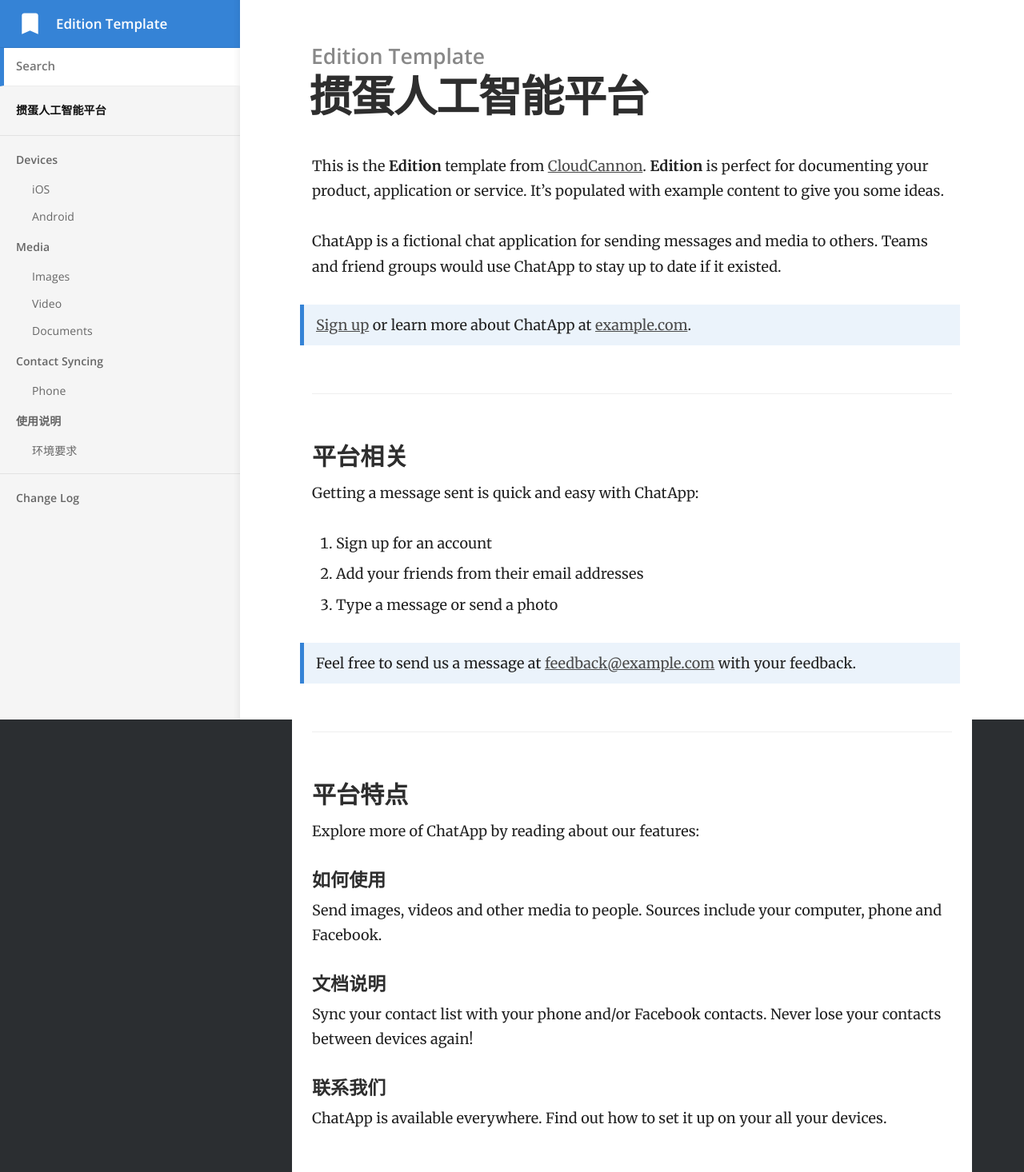
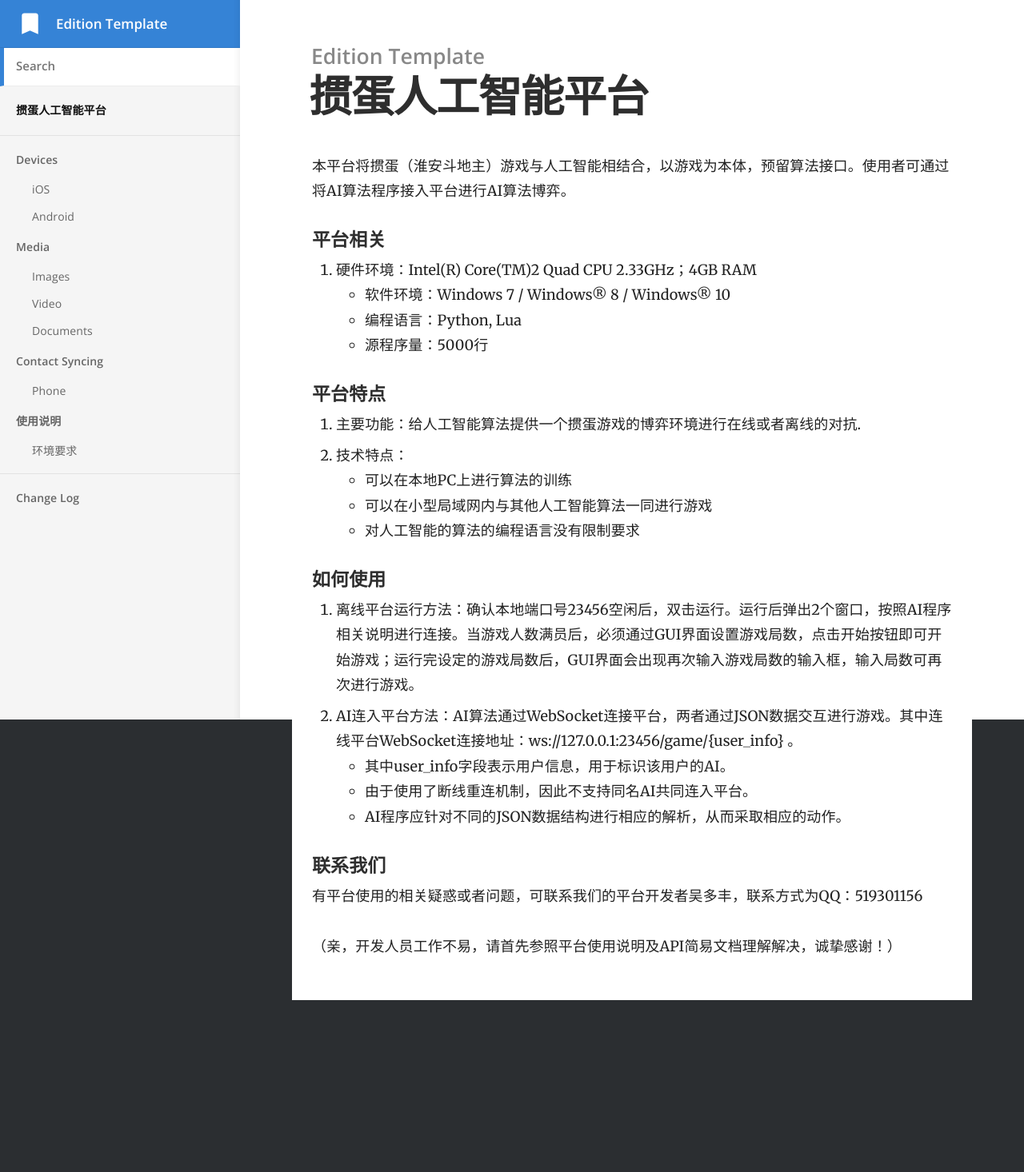
Before and after one commit to njuptGD/njuptGD.github.io, a Jekyll site: the page built from index.md, in a window 1280 px wide. Shown: the whole page at 80% size. Built offline with Jekyll 4.4.1, drawn with Linux system fonts in a browser that asks for light colours; after the commit the page ends 1251 px from its top, so only the background shows below that.

Commit message:
更新首页

```diff
--- a/index.md
+++ b/index.md
@@ -2,37 +2,34 @@
 title: 掼蛋人工智能平台
 ---
 
-This is the **Edition** template from [CloudCannon](http://cloudcannon.com/).
-**Edition** is perfect for documenting your product, application or service.
-It's populated with example content to give you some ideas.
+本平台将掼蛋（淮安斗地主）游戏与人工智能相结合，以游戏为本体，预留算法接口。使用者可通过将AI算法程序接入平台进行AI算法博弈。
 
-ChatApp is a fictional chat application for sending messages and media to others.
-Teams and friend groups would use ChatApp to stay up to date if it existed.
 
-> [Sign up](http://example.com/signup) or learn more about ChatApp at [example.com](http://example.com/).
+#### 平台相关
 
-### 平台相关
+1. 硬件环境：Intel(R) Core(TM)2 Quad CPU 2.33GHz；4GB RAM
++ 软件环境：Windows 7 / Windows® 8 / Windows® 10
++ 编程语言：Python, Lua
++ 源程序量：5000行
 
-Getting a message sent is quick and easy with ChatApp:
+#### 平台特点
 
-1. Sign up for an account
-2. Add your friends from their email addresses
-3. Type a message or send a photo
-
-> Feel free to send us a message at [feedback@example.com](mailto:feedback@example.com) with your feedback.
-
-### 平台特点
-
-Explore more of ChatApp by reading about our features:
+1. 主要功能：给人工智能算法提供一个掼蛋游戏的博弈环境进行在线或者离线的对抗.
+2. 技术特点：
+  + 可以在本地PC上进行算法的训练
+  + 可以在小型局域网内与其他人工智能算法一同进行游戏
+  + 对人工智能的算法的编程语言没有限制要求
 
 #### 如何使用
 
-Send images, videos and other media to people. Sources include your computer, phone and Facebook.
-
-#### 文档说明
-
-Sync your contact list with your phone and/or Facebook contacts. Never lose your contacts between devices again!
+1. 离线平台运行方法：确认本地端口号23456空闲后，双击运行。运行后弹出2个窗口，按照AI程序相关说明进行连接。当游戏人数满员后，必须通过GUI界面设置游戏局数，点击开始按钮即可开始游戏；运行完设定的游戏局数后，GUI界面会出现再次输入游戏局数的输入框，输入局数可再次进行游戏。
+2. AI连入平台方法：AI算法通过WebSocket连接平台，两者通过JSON数据交互进行游戏。其中连线平台WebSocket连接地址：ws://127.0.0.1:23456/game/{user_info} 。
+ + 其中user\_info字段表示用户信息，用于标识该用户的AI。
+ + 由于使用了断线重连机制，因此不支持同名AI共同连入平台。
+ + AI程序应针对不同的JSON数据结构进行相应的解析，从而采取相应的动作。
 
 #### 联系我们
 
-ChatApp is available everywhere. Find out how to set it up on your all your devices.
+有平台使用的相关疑惑或者问题，可联系我们的平台开发者吴多丰，联系方式为QQ：519301156
+
+（亲，开发人员工作不易，请首先参照平台使用说明及API简易文档理解解决，诚挚感谢！）
```
